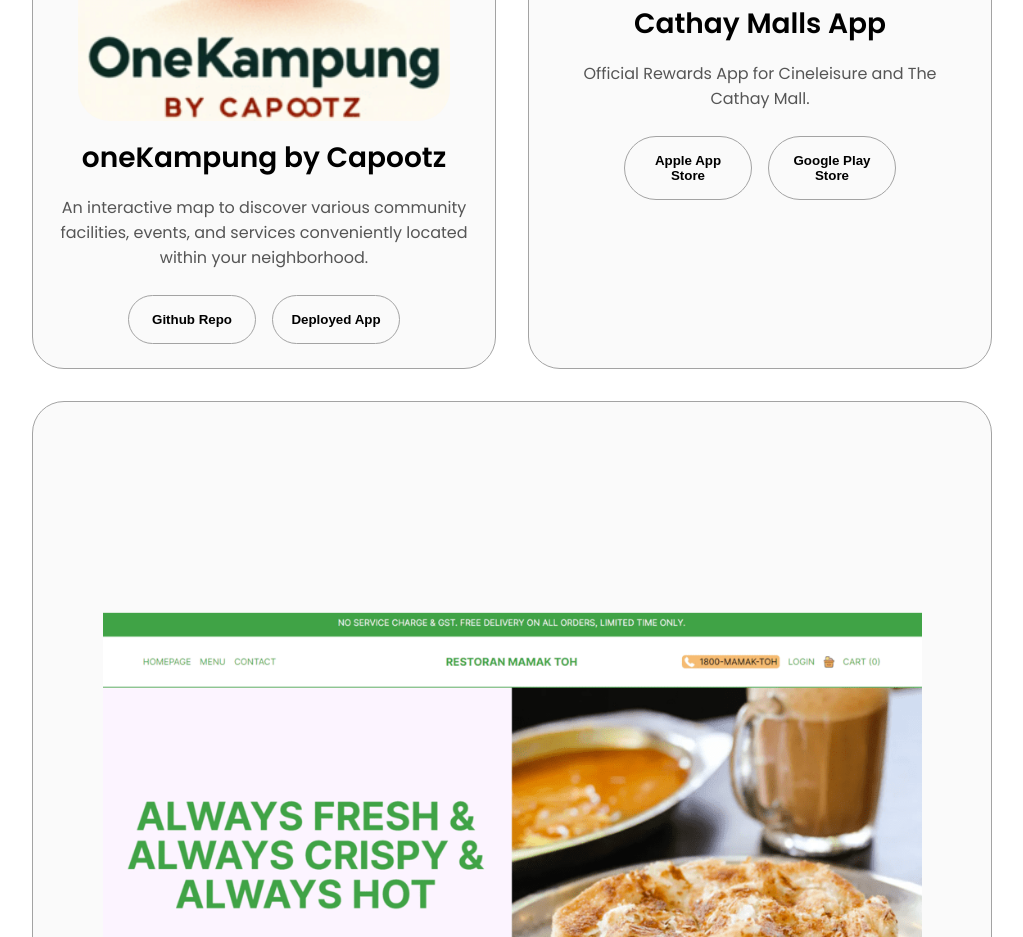
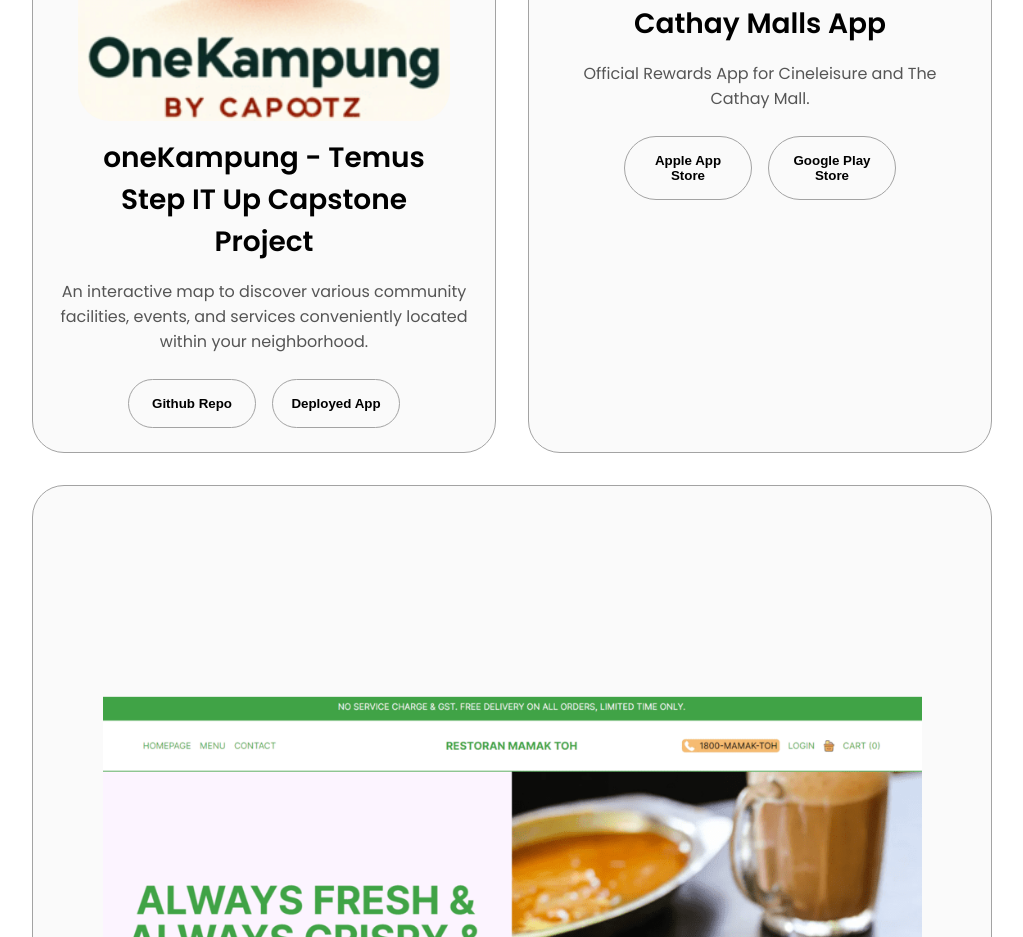
Before and after one commit to JerryTohHS/my-portfolio, a plain HTML site: page index.html in a window 1280 px wide. Shown: the part 4972-5909 px from the top of the page, without its empty margins (128-1151 px from the left). Drawn offline with Linux system fonts and the light colour scheme.

Commit message:
Updated title

```diff
--- a/index.html
+++ b/index.html
@@ -644,7 +644,7 @@
               />
             </div>
             <h2 class="experience-sub-title project-title">
-              oneKampung by Capootz
+              oneKampung - Temus Step IT Up Capstone Project
             </h2>
             <p>
               An interactive map to discover various community facilities,
```
